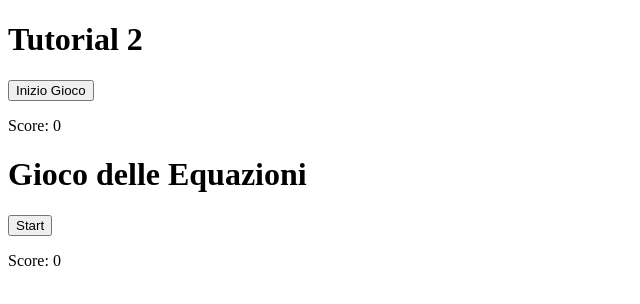
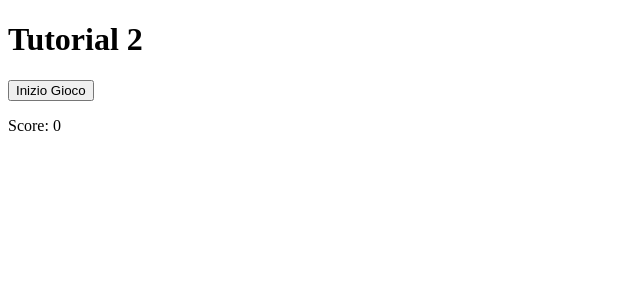
Before and after one commit to 17seba17/Brain_Games, a plain HTML site: page multitask/tutorial2/index.html in a window 1280 px wide. Shown: the whole page, without its empty margins (0-640 px from the left). Drawn offline with Linux system fonts and the light colour scheme.

Commit message:
Update index.html

```diff
--- a/multitask/tutorial2/index.html
+++ b/multitask/tutorial2/index.html
@@ -13,19 +13,8 @@
     <button id='startButton'>Inizio Gioco</button>
     <div id="main_div"></div>
     <div id='div1' class="container hidden"><span id="status1"></span><a href="https://17seba17.github.io/Brain_Games/multitask/tutorial2/">&#128712;</a></div>
-
-
     <p id='score'>Score: 0</p>
 
 
 </body>
 </html>
-<h1>Gioco delle Equazioni</h1>
-<button id="startButton">Start</button>
-
-
-<p id="score">Score: 0</p>
-
-<script src="main.js"></script>
-</body>
-</html>
```
